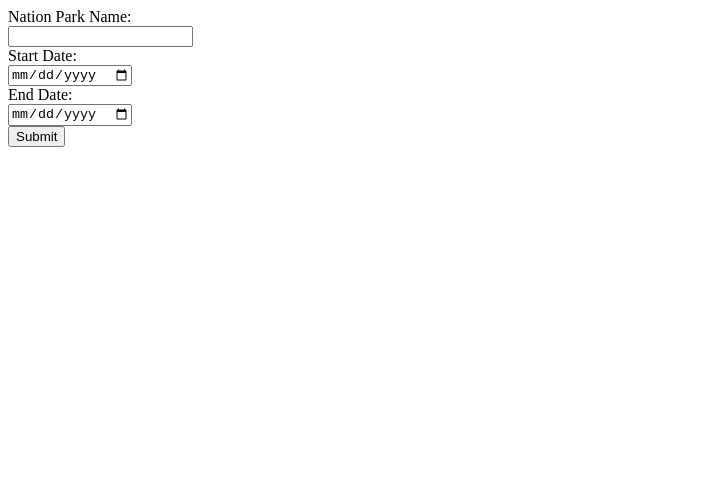
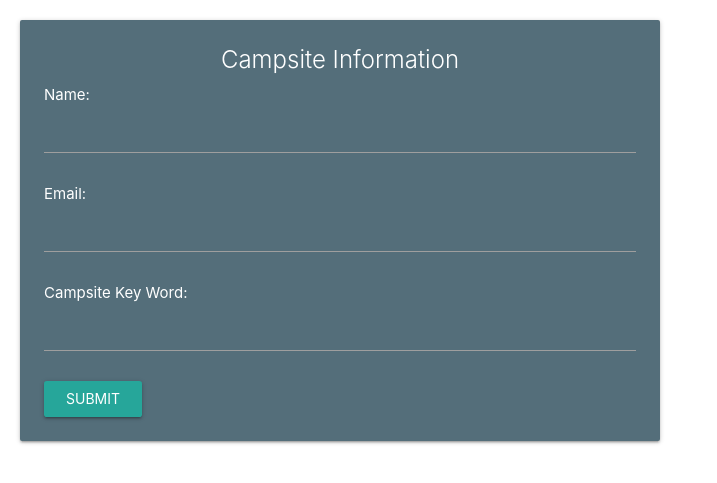
Before and after one commit to DerekMoss95/Brigade-Kafka, a Flask app: page / in a window 1280 px wide. Shown: the top 483 px of the page, without its empty margins (0-717 px from the left). Run offline with Flask 2, Linux system fonts and the light colour scheme.

Commit message:
updating website

```diff
--- a/flaskApp/flaskapp.py
+++ b/flaskApp/flaskapp.py
@@ -14,11 +14,11 @@ def main():
 
 @app.route('/send', methods=['GET', 'POST'])
 def send():
-        nationPark = request.form['parkName']
-        startDate = request.form['startDate']
-        endDate = request.form['endDate']
-        producer.send(json.dumps({'Park': nationPark, 'SDate':startDate,'EDate':endDate}))
-        return 'OK'
+        name = request.form['name']
+        email = request.form['email']
+        campsite = request.form['campsiteName']
+        producer.send(json.dumps({'Name': name, 'email': email, 'CampsiteName': campsite}))
+        return 'Recieved. Email will be sent once data is gathered'
 
 if __name__ == "__main__":
     app.run(host= '0.0.0.0')
--- a/flaskApp/templates/index.html
+++ b/flaskApp/templates/index.html
@@ -1,16 +1,31 @@
 <!DOCTYPE html>
 <html>
-<body>
+	<header>
 
-<form action="send" method="post">
-  Nation Park Name:<br>
-  <input type="text" name="parkName"><br>
-  Start Date:<br>
-  <input type="date" name="startDate"><br>
-  End Date:<br>
-  <input type="date" name="endDate"><br>
-  <input type="submit" value="Submit">
-</form>
+	<!-- Compiled and minified CSS -->
+	<link href="https://fonts.googleapis.com/icon?family=Material+Icons" rel="stylesheet">
+	<link rel="stylesheet" href="https://cdnjs.cloudflare.com/ajax/libs/materialize/1.0.0/css/materialize.min.css">
+	<style>
+		input {color: white !important}
 
-</body>
+	</style>
+	</header>
+	<body>
+	        <div style="width:50%; margin:20px" class="card blue-grey darken-1">
+        	  <div class="card-content white-text">
+      		    <span style="text-align: center"class="card-title">Campsite Information</span>
+      		    <form action="send" method="post">
+			Name:<br>
+			<input type="text" name="name"><br><br>
+			Email:<br>
+			<input type="text" name="email"><br><br>
+			Campsite Key Word:<br>
+			<input type="text" name="campsiteName"><br><br>
+			<input style="align: right" class="waves-effect waves-light btn" type="submit" value="Submit">
+		     </form>
+
+      		  </div>
+      		</div>
+		<script src="https://cdnjs.cloudflare.com/ajax/libs/materialize/1.0.0/js/materialize.min.js"></script>
+	</body>
 </html>
```
